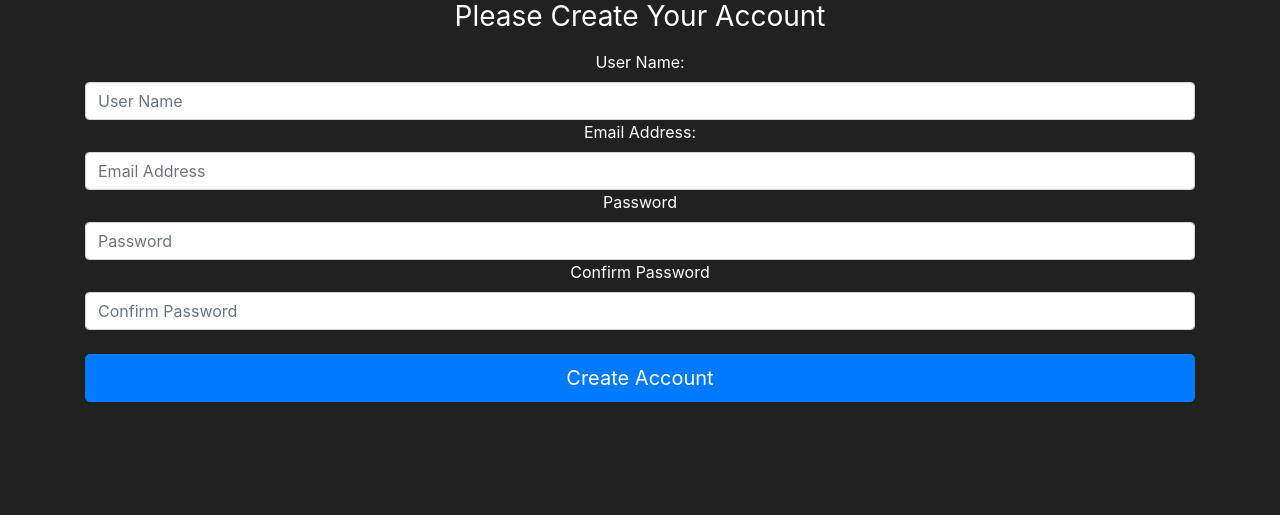
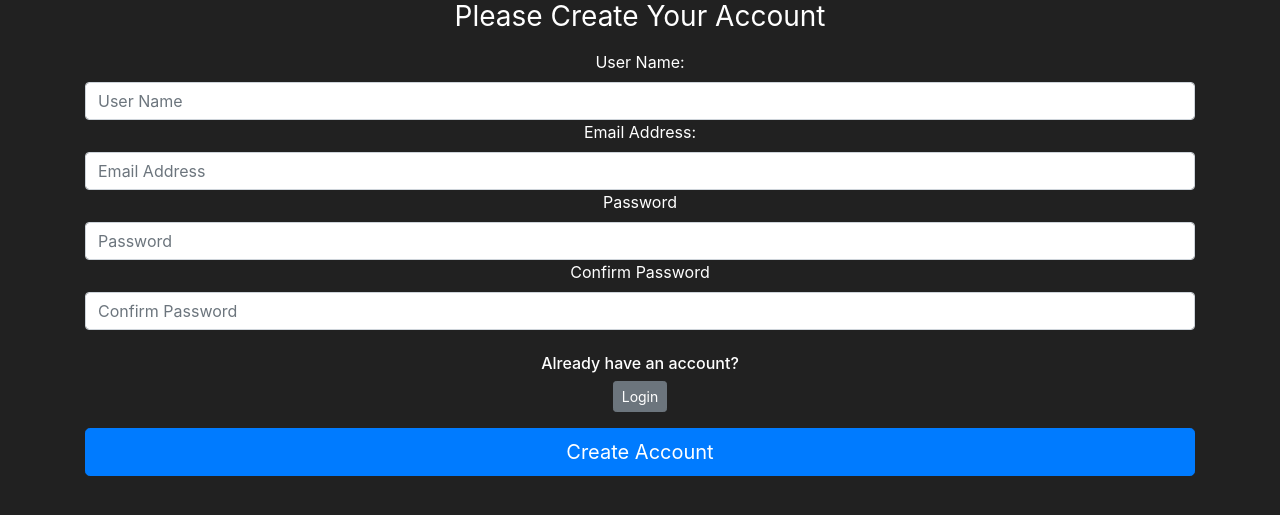
Before and after one commit to TIZIHMARKP/flask-market-place, a Flask app: page /register in a window 1280 px wide. Shown: the part 56-571 px from the top of the page. Run offline with Flask 3, Linux system fonts and the light colour scheme; some libraries are stand-ins or nearby versions.

Commit message:
Added login button for already registered users

```diff
--- a/market/templates/register.html
+++ b/market/templates/register.html
@@ -25,6 +25,12 @@
             {{ form.password2(class="form-control", placeholder="Confirm Password")  }}
 
             <br>
+
+            <div class="checkbox mb-3">
+               <h6>Already have an account?</h6>
+               <a class="btn btn-sm btn-secondary" href="{{ url_for('login_page') }}">Login</a>
+            </div>
+
             {{ form.submit(class='btn btn-lg btn-block btn-primary')}}
         </form>
     </div>
```
